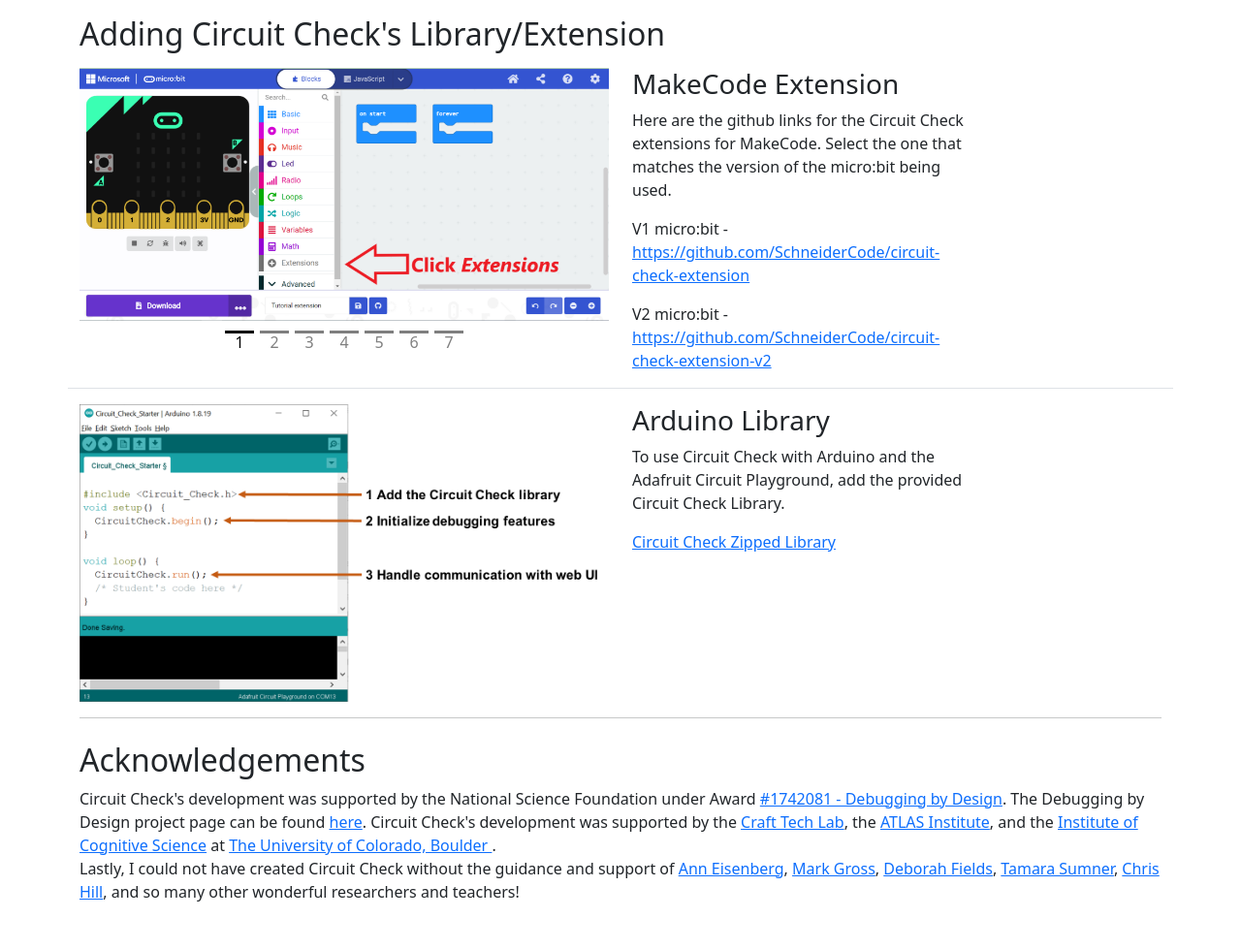
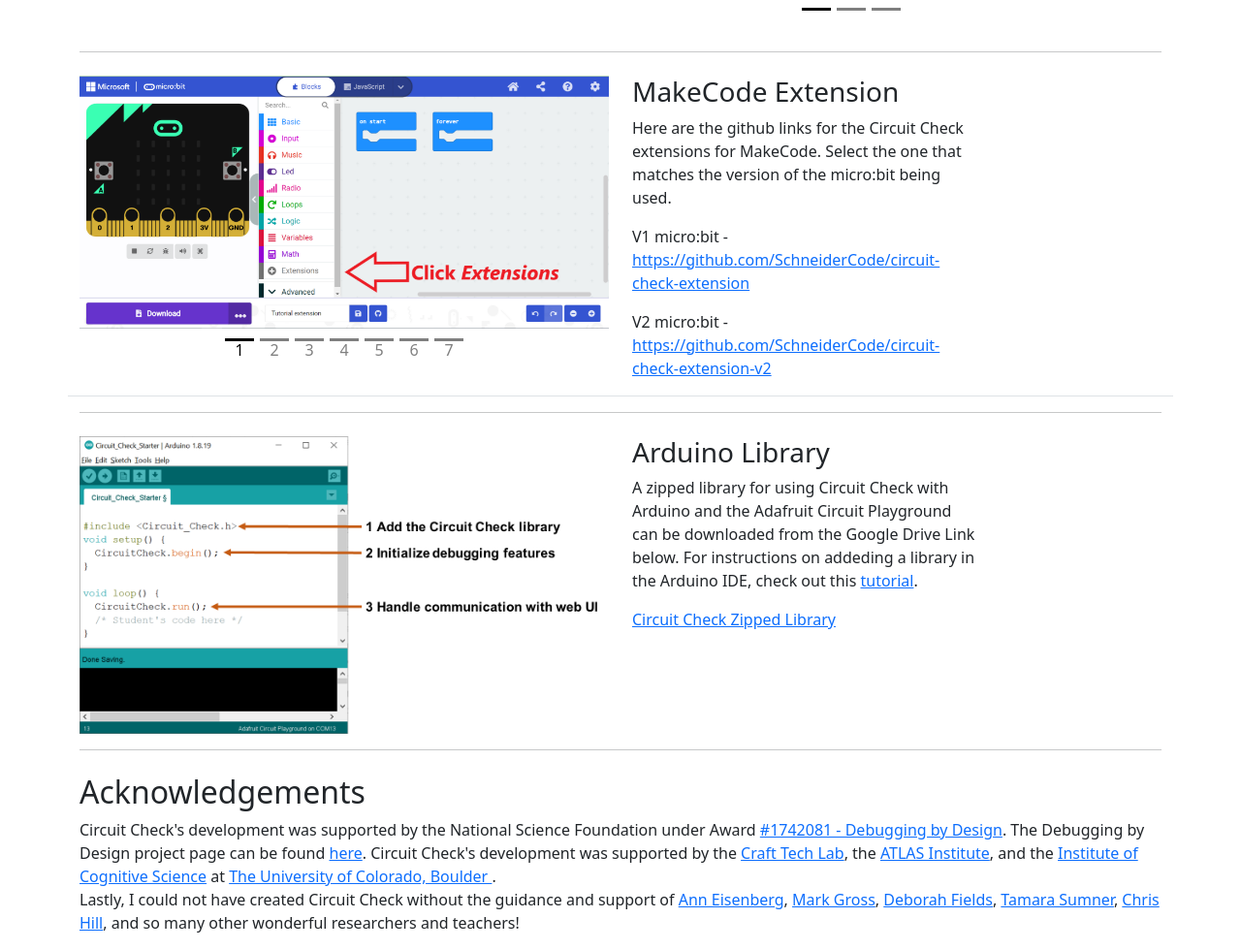
Before and after one commit to SchneiderCode/schneidercode.github.io, a Jekyll site: the page built from _projects/Circuit_Check.md, in a window 1280 px wide and 1400 px high, scrolled down 976 px, cut to the strip 420-1400 px from the top of the window. Shown: the whole strip at 97% size. Built offline with Jekyll 4.4.1, drawn with Linux system fonts in a browser that asks for light colours; before the commit the page ends 2344 px from its top, so only the background shows below that.

Commit message:
Fix image sizing and phrasing

```diff
--- a/_projects/Circuit_Check.md
+++ b/_projects/Circuit_Check.md
@@ -34,7 +34,7 @@
 
 <p>Debugging, i.e. finding and fixing errors, is notoriously difficult in software programming. That difficulty only increases when dealing with physical computing systems, like e-textiles, where even the simplest of bugs can be caused by a myriad of hardware and software issues. For example, an LED not turning on could be caused by a short circuit, a loose connection in the circuit, or even be broken/burned out LED (hardware error). The LED could also not be turning on due to a software error, like an incorrect condition or a missing piece of code. Any or all of these errors could be present in a buggy project! But Circuit Check can help simplify the debugging process by enabling students to quickly check for hardware errors. </p>
 
-<img src="/assets/images/potential_errors.png" class="d-block w-50 mx-auto" alt="A diagram of potential hardware and software errors causing an LED to not turn on in an e-textile project">
+<img src="/assets/images/potential_errors.png" class="d-block col-lg-8 col-12 mx-auto" alt="A diagram of potential hardware and software errors causing an LED to not turn on in an e-textile project">
 
 <hr>
 
@@ -76,8 +76,7 @@
 
 <hr>
 
-<h2 class="mt-4 mb-3">Adding Circuit Check's Library/Extension</h2>
-<div class="row border-bottom">
+<div class="mt-4 row border-bottom">
   <div class="col-12 col-lg-6">
     <div id="carouselMakeCodeExtension" class="carousel carousel-dark slide">
       <div class="carousel-inner">
@@ -121,13 +120,14 @@
     <p>V2 micro:bit -<a href="https://github.com/SchneiderCode/circuit-check-extension-v2">https://github.com/SchneiderCode/circuit-check-extension-v2</a></p>
   </div>
 </div>
-<div class="row mt-3">
+<hr>
+<div class="row mt-4">
   <div class="col-12 col-lg-6">
     <img src="/assets/images/Arduino_Starter_Detailed.png" class="d-block w-100" alt="Diagram of Circuit Check's Arduino Code">
   </div>
   <div class="col-12 col-lg-4">
     <h3 >Arduino Library</h3>
-    <p>To use Circuit Check with Arduino and the Adafruit Circuit Playground, add the provided Circuit Check Library. </p>
+    <p>A zipped library for using Circuit Check with Arduino and the Adafruit Circuit Playground can be downloaded from the Google Drive Link below. For instructions on addeding a library in the Arduino IDE, check out this <a href="https://support.arduino.cc/hc/en-us/articles/5145457742236-Add-libraries-to-Arduino-IDE">tutorial</a>. </p>
     <a href="https://drive.google.com/file/d/1-xzA5qj7IWIJdkQOvRPITLUq3emW5nOH/view?usp=sharing">Circuit Check Zipped Library</a>
   </div>
 </div>
```
